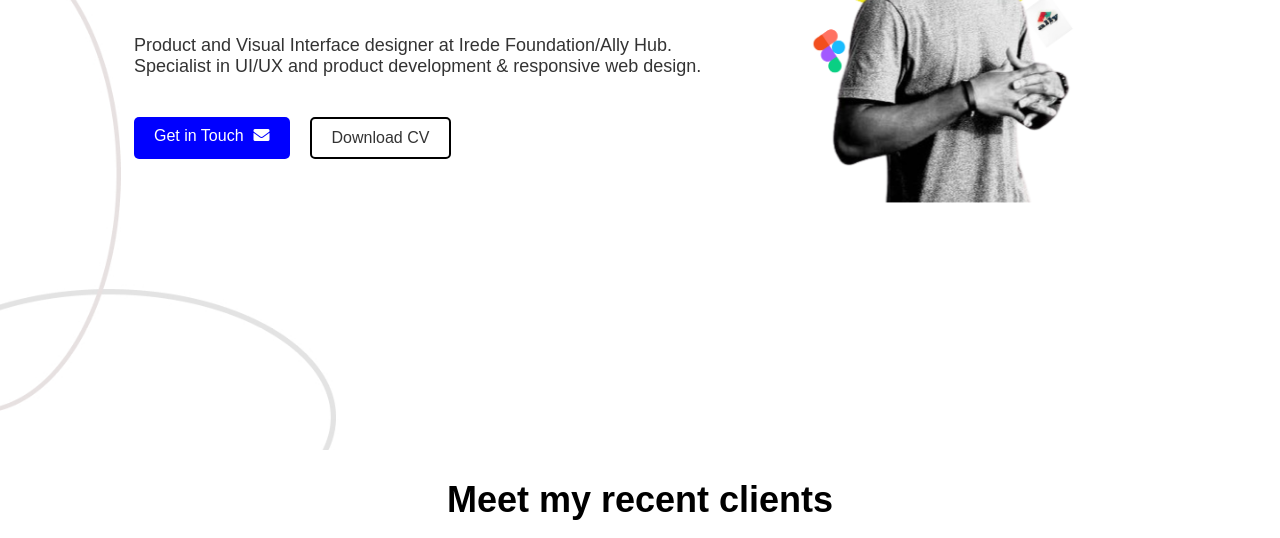
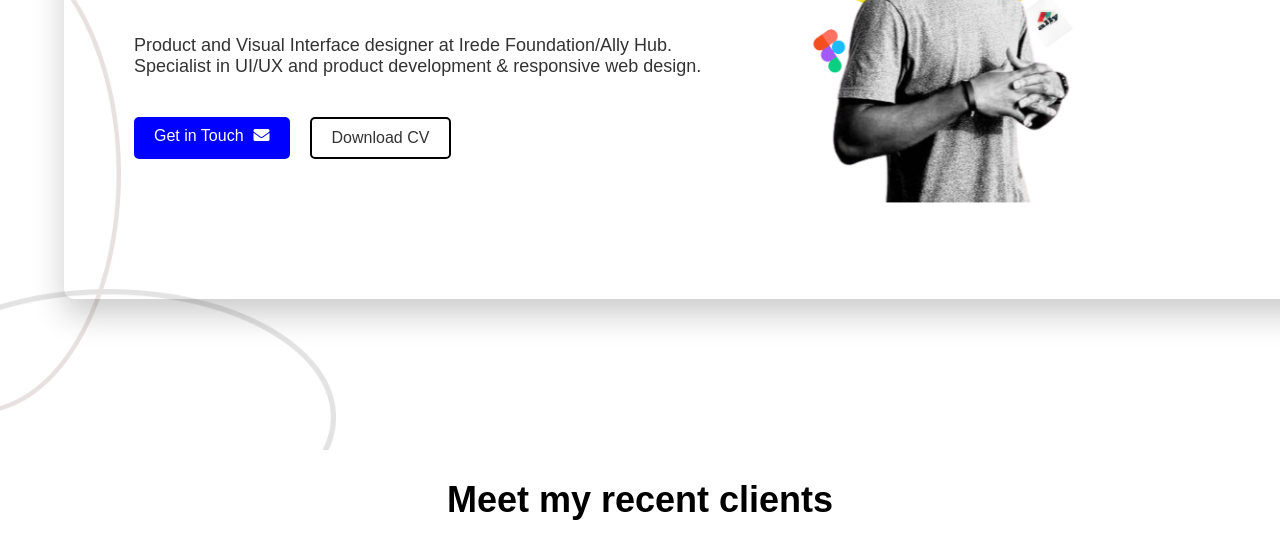
Before and after one commit to KelechiEze/Newportfolio, a plain HTML site: page index.html in a window 1280 px wide. Shown: the part 350-888 px from the top of the page. Drawn offline with Linux system fonts and the light colour scheme.

Commit message:
added box-shadow

```diff
--- a/styles.css
+++ b/styles.css
@@ -101,6 +101,7 @@ body, html {
     padding: 20px;
     border-radius: 10px;
     margin-bottom: 200px;
+    box-shadow: 0 16px 32px rgba(0, 0, 0, 0.2);
 }
 
 .content h1 {
```
